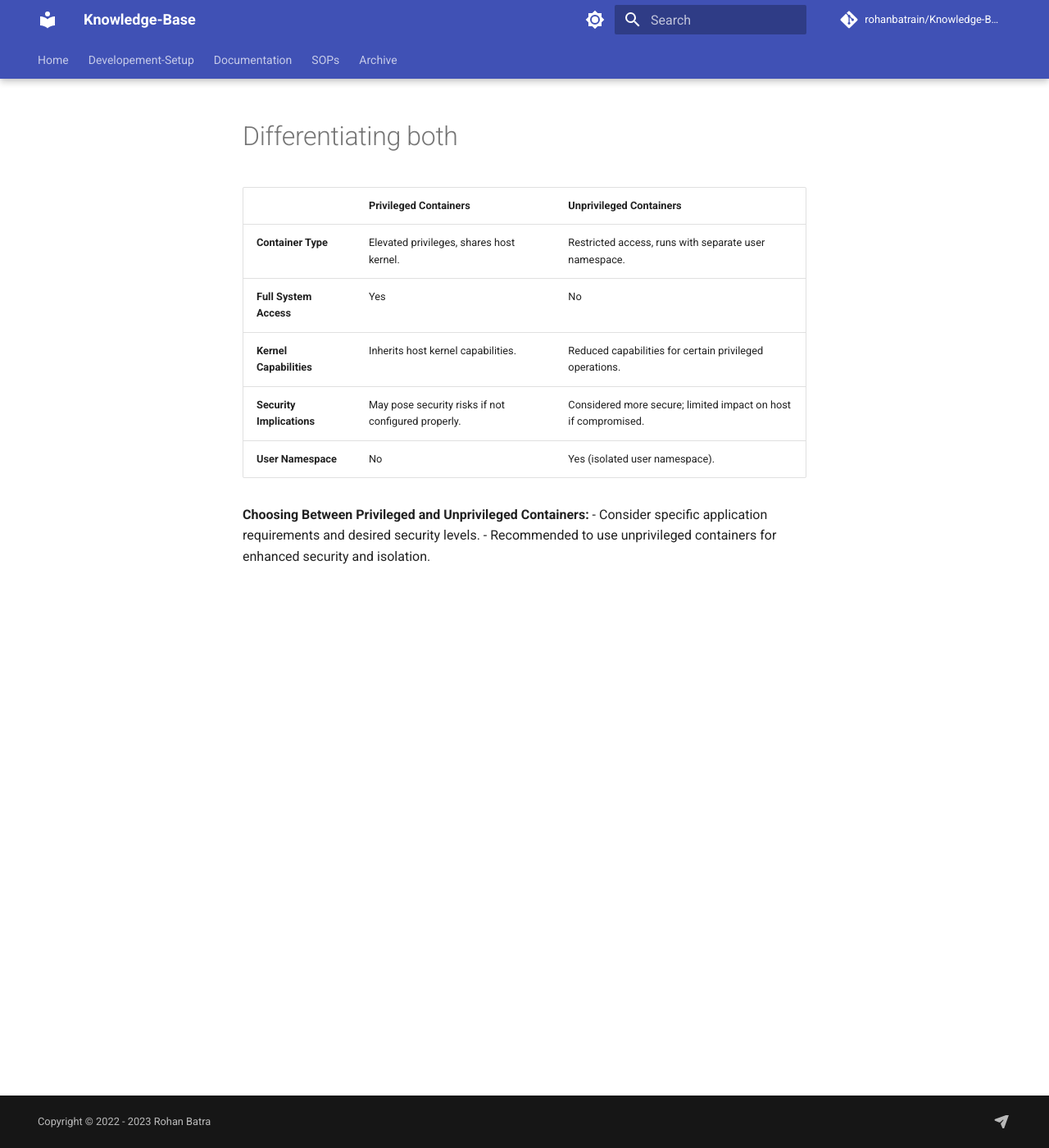
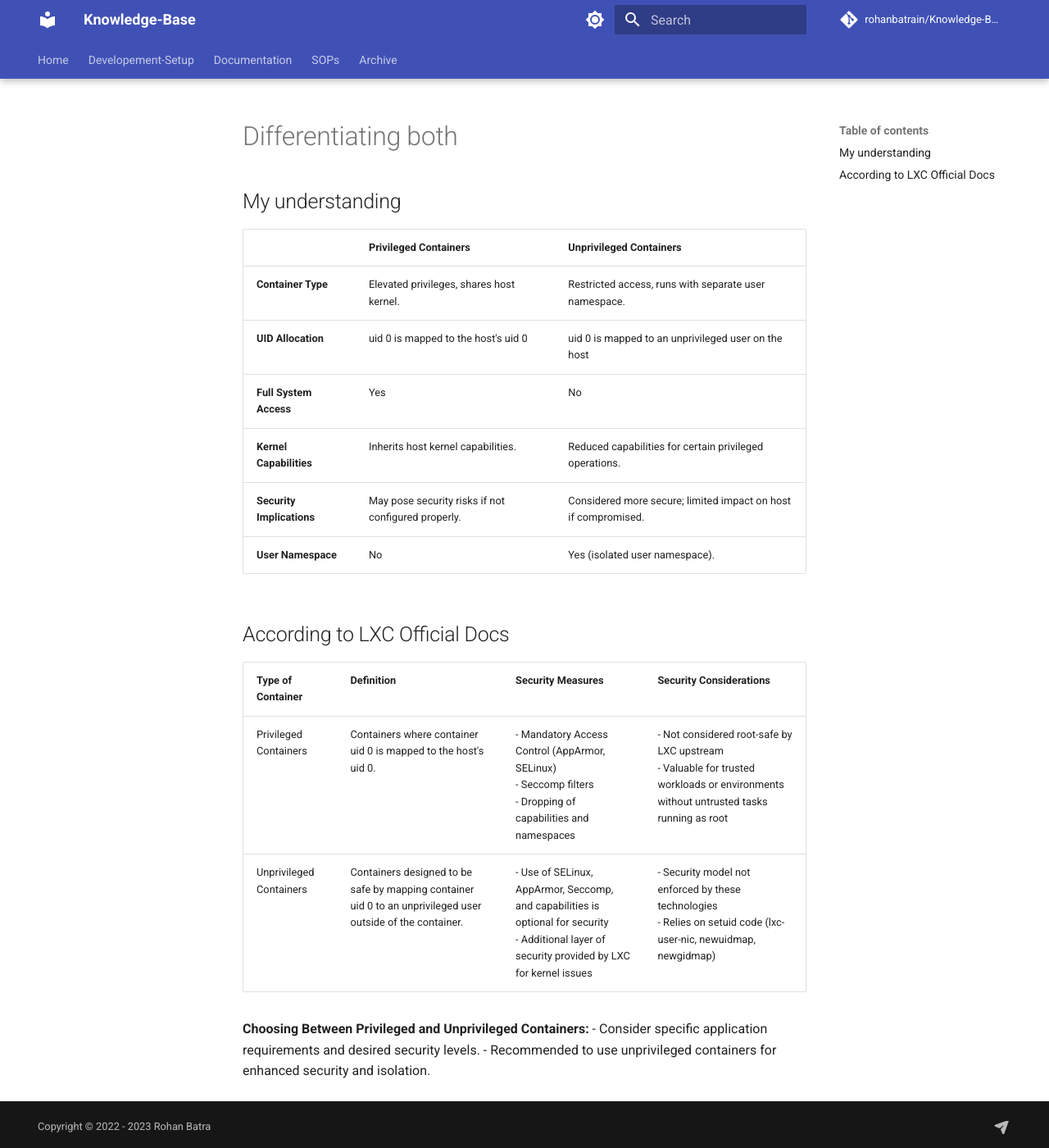
Before and after one commit to rohanbatrain/knowledge-base, an MkDocs documentation site: the page built from docs/Documentation/LXC/privileged-vs-unprivileged.md, in a window 1280 px wide and 1400 px high. Shown: the whole window at 82% size. Built offline with MkDocs 1.6.1 and Material for MkDocs 9.7.7, drawn with Linux system fonts in a browser that asks for light colours; nearby versions of some CDN libraries; library files that are not in the unit come from our copies; comment, search, counter and statistics services are not loaded.

Commit message:
Update privileged-vs-unprivileged.md

```diff
--- a/docs/Documentation/LXC/privileged-vs-unprivileged.md
+++ b/docs/Documentation/LXC/privileged-vs-unprivileged.md
@@ -1,14 +1,28 @@
 # Differentiating both
+
+## My understanding
 
 
 |                        | Privileged Containers                                        | Unprivileged Containers                                    |
 |------------------------|--------------------------------------------------------------|--------------------------------------------------------------|
 | **Container Type**      | Elevated privileges, shares host kernel.                     | Restricted access, runs with separate user namespace.        |
+| **UID Allocation**      | uid 0 is mapped to the host's uid 0                          | uid 0 is mapped to an unprivileged user on the host
 | **Full System Access**  | Yes                                                          | No                                                           |
 | **Kernel Capabilities** | Inherits host kernel capabilities.                            | Reduced capabilities for certain privileged operations.     |
 | **Security Implications**| May pose security risks if not configured properly.          | Considered more secure; limited impact on host if compromised.|
 | **User Namespace**      | No                                                           | Yes (isolated user namespace).                                |
 
+
+
+## According to LXC Official Docs
+
+
+| Type of Container   | Definition                                                                                                   | Security Measures                                                                                                                                   | Security Considerations                                                                                                                     |
+|----------------------|--------------------------------------------------------------------------------------------------------------|------------------------------------------------------------------------------------------------------------------------------------------------------|---------------------------------------------------------------------------------------------------------------------------------------------|
+| Privileged Containers| Containers where container uid 0 is mapped to the host's uid 0.                                               | - Mandatory Access Control (AppArmor, SELinux) <br> - Seccomp filters <br> - Dropping of capabilities and namespaces                                   | - Not considered root-safe by LXC upstream <br> - Valuable for trusted workloads or environments without untrusted tasks running as root    |
+| Unprivileged Containers | Containers designed to be safe by mapping container uid 0 to an unprivileged user outside of the container. | - Use of SELinux, AppArmor, Seccomp, and capabilities is optional for security <br> - Additional layer of security provided by LXC for kernel issues | - Security model not enforced by these technologies <br> - Relies on setuid code (lxc-user-nic, newuidmap, newgidmap)                        |
+
+
 **Choosing Between Privileged and Unprivileged Containers:**
 - Consider specific application requirements and desired security levels.
 - Recommended to use unprivileged containers for enhanced security and isolation.
```
